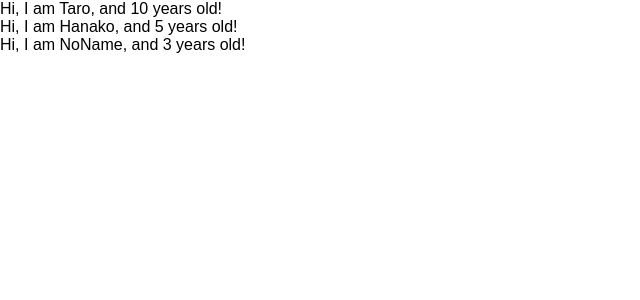
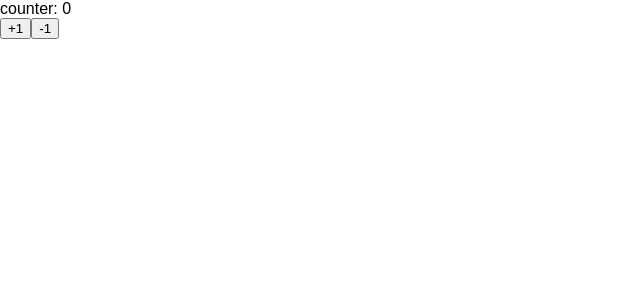
Before and after one commit to NakamotoYuki/Udemy-react-redux, a React (Create React App) app: page / in a window 1280 px wide. Shown: the top 300 px of the page, without its empty margins (0-640 px from the left). Built offline with nearby package versions, Linux system fonts and the light colour scheme.

Commit message:
learn state and setState

```diff
--- a/src/App.js
+++ b/src/App.js
@@ -1,38 +1,30 @@
 import React, { Component } from 'react';
-import PropTypes from 'prop-types';
 
-const profiles = [
-  { name: "Taro", age: 10},
-  { name: "Hanako", age: 5},
-  { name: "NoName", age: 3}
-]
+const App = () => (<Counter></Counter>)
 
-class App extends Component {
+class Counter extends Component {
+  constructor(props) {
+    super(props)
+    this.state = {count: 0}
+  }
+
+  handlePlusButton = () => {
+    this.setState({ count: this.state.count + 1 })
+  }
+
+  handleMiusButton = () => {
+    this.setState({ count: this.state.count - 1 })
+  }
 
   render() {
     return (
-      <div>
-        {
-          profiles.map((profile, index) => {
-            return <User name={profile.name} age={profile.age} key={index}/>
-          })
-        }
-      </div>
+      <React.Fragment>
+        <div>counter: {this.state.count}</div>
+        <button onClick={this.handlePlusButton}>+1</button>
+        <button onClick={this.handleMiusButton}>-1</button>
+      </React.Fragment>
     )
   }
 }
 
-const User = (props) => {
-  return <div>Hi, I am {props.name}, and {props.age} years old!</div>
-}
-
-User.propTypes = {
-  name: PropTypes.string,
-  age: PropTypes.number.isRequired
-}
-
-User.defaultProps = {
-  age: 1
-}
-
 export default App;
--- a/src/index.js
+++ b/src/index.js
@@ -3,7 +3,4 @@
 import App from './App';
 import './index.css';
 
-ReactDOM.render(
-  <App />,
-  document.getElementById('root')
-);
+ReactDOM.render(<App />, document.getElementById('root'));
```
